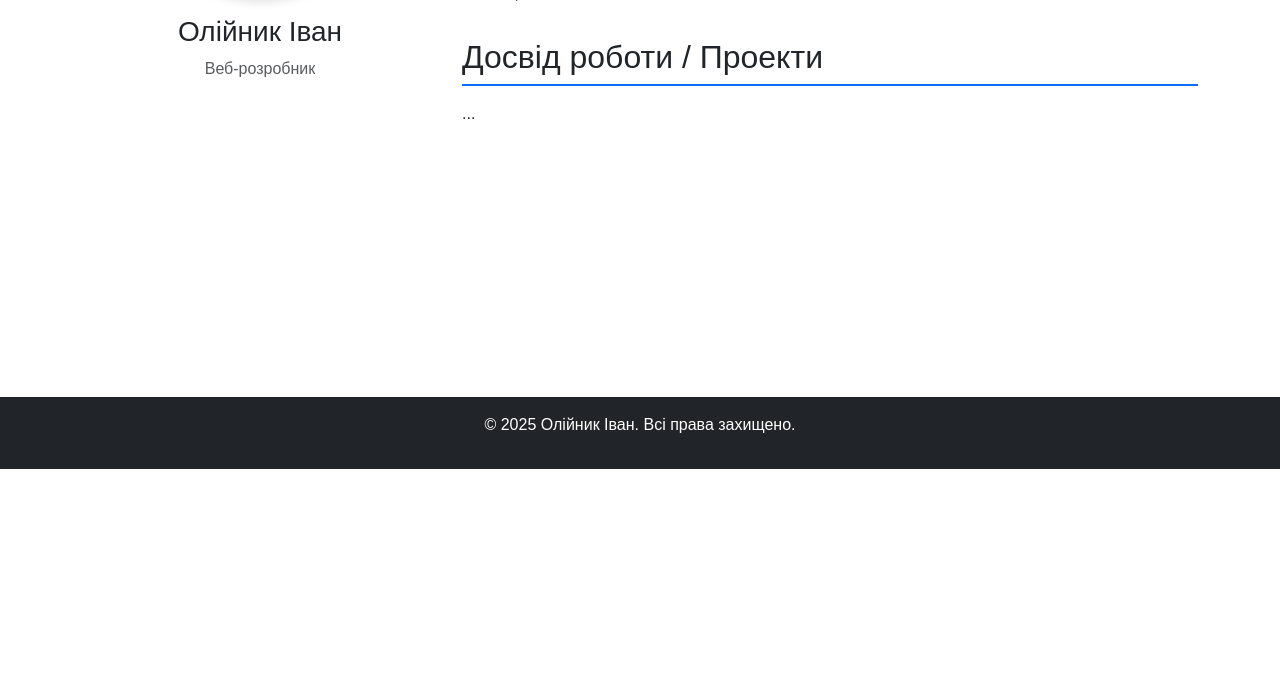
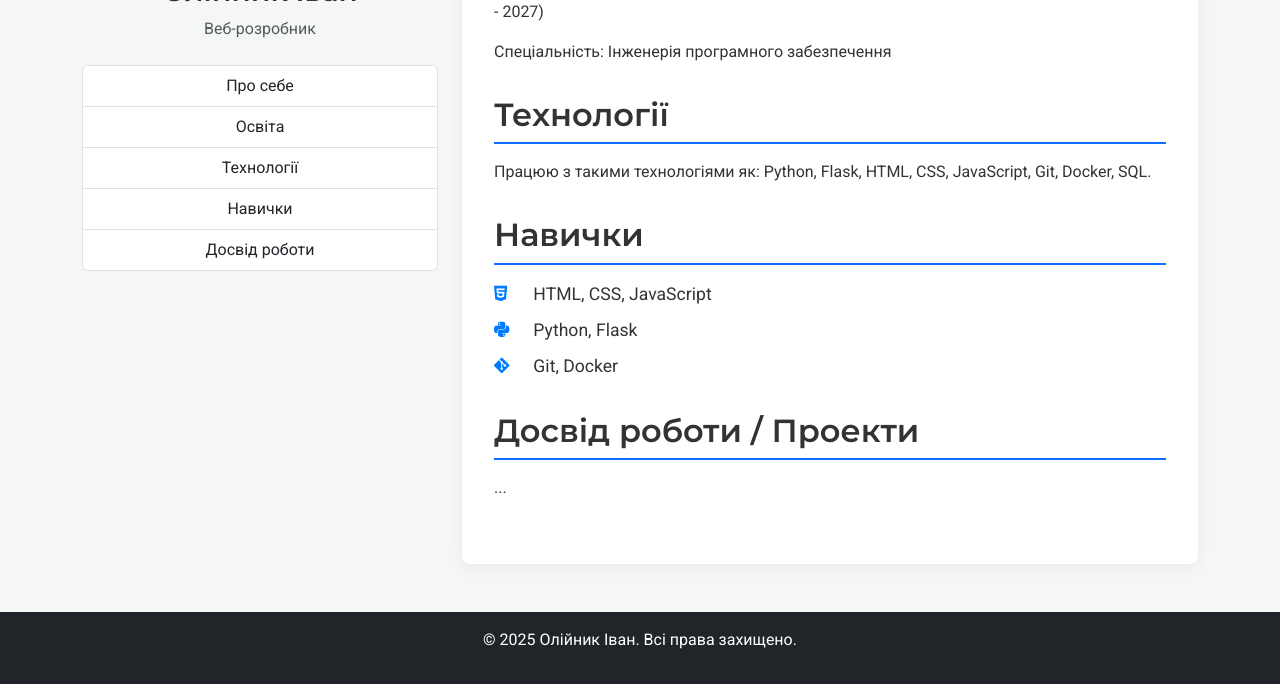
Before and after one commit to qaxs24/flask-app-lab, a Flask app: page / in a window 1280 px wide. Shown: the part 331-1015 px from the top of the page. Before the commit the page ends 800 px from the top, so only its background shows below. Run offline with Flask 3, Linux system fonts and the light colour scheme.

Commit message:
Implement code changes to enhance functionality and improve performance

```diff
--- a/static/css/styles.css
+++ b/static/css/styles.css
@@ -3,9 +3,15 @@ html, body {
 }
 
 body {
-    font-family: 'Arial', sans-serif;
+    font-family: 'Roboto', sans-serif;
+    background-color: #f4f7f6;
+    color: #333;
     display: flex;
     flex-direction: column;
+}
+
+h1, h2, h3, h4, h5, h6 {
+    font-family: 'Montserrat', sans-serif;
 }
 
 section {
@@ -22,11 +28,55 @@ h2 {
     flex: 1 0 auto;
 }
 
+.content-card {
+    background-color: #fff;
+    padding: 2rem;
+    border-radius: 8px;
+    box-shadow: 0 4px 15px rgba(0, 0, 0, 0.05);
+}
+
 .profile-img {
-    width: 250px;
-    height: 250px;
+    width: 200px;
+    height: 200px;
     border-radius: 50%;
     object-fit: cover;
-    box-shadow: 0 4px 8px rgba(0, 0, 0, 0.1);
-    object-position: center;
+    box-shadow: 0 5px 20px rgba(0, 0, 0, 0.1);
+    border: 5px solid #fff;
+    transition: transform 0.3s ease;
 }
+
+.profile-img:hover {
+    transform: scale(1.05);
+}
+
+.logo-img {
+    height: 40px;
+    width: auto;
+}
+
+.skills-list {
+    list-style-type: none;
+    padding-left: 0;
+}
+
+.skills-list li {
+    font-size: 1.1rem;
+    margin-bottom: 10px;
+}
+
+.skills-list i {
+    color: #007bff;
+    margin-right: 15px;
+    width: 20px;
+}
+
+.navbar-dark .navbar-nav .nav-link {
+    transition: color 0.3s ease;
+}
+.navbar-dark .navbar-nav .nav-link:hover {
+    color: #ffffff;
+}
+
+footer {
+    flex-shrink: 0;
+}
--- a/templates/_navigation.html
+++ b/templates/_navigation.html
@@ -1,6 +1,6 @@
 <nav class="navbar navbar-expand-lg navbar-dark bg-dark">
     <div class="container">
-        <a class="navbar-brand" href="{{ url_for('resume') }}">Моє Резюме</a>
+        <a class="navbar-brand" href="{{ url_for('resume') }}"><img src="{{ url_for('static', filename='images/logo.png') }}" alt="Logo" class="logo-img"></a>
         <button class="navbar-toggler" type="button" data-bs-toggle="collapse" data-bs-target="#navbarNav" aria-controls="navbarNav" aria-expanded="false" aria-label="Toggle navigation">
             <span class="navbar-toggler-icon"></span>
         </button>
--- a/templates/base.html
+++ b/templates/base.html
@@ -4,6 +4,10 @@
     <meta charset="UTF-8">
     <meta name="viewport" content="width=device-width, initial-scale=1.0">
     <link href="https://cdn.jsdelivr.net/npm/bootstrap@5.3.2/dist/css/bootstrap.min.css" rel="stylesheet">
+    <link rel="stylesheet" href="https://cdnjs.cloudflare.com/ajax/libs/font-awesome/6.5.1/css/all.min.css">
+    <link rel="preconnect" href="https://fonts.googleapis.com">
+    <link rel="preconnect" href="https://fonts.gstatic.com" crossorigin>
+    <link href="https://fonts.googleapis.com/css2?family=Montserrat:wght@600&family=Roboto:wght@400;500&display=swap" rel="stylesheet">
     <link rel="stylesheet" href="{{ url_for('static', filename='css/styles.css') }}">
     <title>{{ title }} - Моє Портфоліо</title>
 </head>
--- a/templates/resume.html
+++ b/templates/resume.html
@@ -3,21 +3,39 @@
 {% block content %}
 <div class="row">
     <div class="col-md-4 text-center">
-        <img src="{{ url_for('static', filename='images/my-photo.jpg') }}" class="profile-img mb-3"" alt="Моє фото">
+        <img src="{{ url_for('static', filename='images/my-photo.jpg') }}" class="profile-img mb-3" alt="Моє фото">
         <h3>Олійник Іван</h3>
         <p class="text-muted">Веб-розробник</p>
+
+        <div class="list-group mt-4">
+            <a href="#about" class="list-group-item list-group-item-action">Про себе</a>
+            <a href="#education" class="list-group-item list-group-item-action">Освіта</a>
+            <a href="#technologies" class="list-group-item list-group-item-action">Технології</a>
+            <a href="#skills" class="list-group-item list-group-item-action">Навички</a>
+            <a href="#experience" class="list-group-item list-group-item-action">Досвід роботи</a>
+        </div>
     </div>
     <div class="col-md-8">
+        <div class="content-card">
             <section id="about">
                 <h2>Про себе</h2>
                 <p>...</p>
             </section>
+            <section id="education">
+                <h2>Освіта</h2>
+                <p><strong>Карпатський національний університет імені Василя Стефаника</strong>, Івано-Франківськ (2023 - 2027)</p>
+                <p>Спеціальність: Інженерія програмного забезпечення</p>
+            </section>
+            <section id="technologies">
+                <h2>Технології</h2>
+                <p>Працюю з такими технологіями як: Python, Flask, HTML, CSS, JavaScript, Git, Docker, SQL.</p>
+            </section>
             <section id="skills">
                 <h2>Навички</h2>
-            <ul>
-                <li>HTML, CSS, JavaScript</li>
-                <li>Python, Flask</li>
-                <li>Git, Docker</li>
+                <ul class="skills-list">
+                    <li><i class="fab fa-html5"></i> HTML, CSS, JavaScript</li>
+                    <li><i class="fab fa-python"></i> Python, Flask</li>
+                    <li><i class="fab fa-git-alt"></i> Git, Docker</li>
                 </ul>
             </section>
             <section id="experience">
@@ -26,4 +44,5 @@
             </section>
         </div>
     </div>
+</div>
 {% endblock %}
```
Also changed, not shown: static/images/Generated Image October 13, 2025 - 12_08PM.png (added), static/images/logo.png (added). Lines whose indentation alone changed are shown as unchanged.
